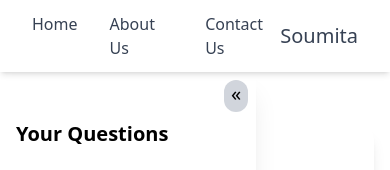
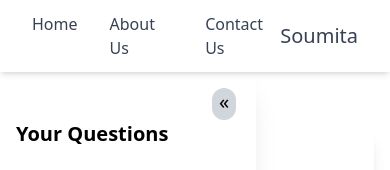
Before and after one commit to Soumita-Nag/QueryService, a Vue app: page / in a window 390 px wide. Both pictures are taken after a click on the button "Ask Queries". Shown: the top 170 px of the page. Built offline with nearby package versions, Linux system fonts and the light colour scheme.

Commit message:
bug fixed: sidebar scroll issues and responsiveness

```diff
--- a/src/components/AskQueries/AskQueryForm.vue
+++ b/src/components/AskQueries/AskQueryForm.vue
@@ -36,7 +36,7 @@ import { defineProps } from 'vue';
 var category="Select Category";
 var question="";
 const props=defineProps({
-    user:Array,
+    user:Object,
 })
 const AddQuery=()=>{
     alert(category+" "+question)
--- a/src/components/AskQueries/SideBar.vue
+++ b/src/components/AskQueries/SideBar.vue
@@ -1,6 +1,6 @@
 <template>
   <div :class="['h-[92vh] bg-white shadow-xl p-4 fixed top-18 transition-all duration-300',isCollapsed ? 'w-10' : 'overflow-scroll w-64']">
-    <button @click="toggleSidebar" class="absolute top-2 right-2 bg-gray-300 hover:bg-gray-400 p-1 pt-0 rounded-full transition cursor-pointer w-6 text-xl" title="Toggle Sidebar">
+    <button @click="toggleSidebar" class="bg-gray-300 transition-all duration-300 hover:bg-gray-400 p-1 pt-0 rounded-full cursor-pointer w-6 text-xl" :class="!isCollapsed?['fixed top-22 left-53']:['fixed top-22 left-2']" title="Toggle Sidebar">
       <span v-if="!isCollapsed">«</span>
       <span v-else>»</span>
     </button>
--- a/src/components/NavBar.vue
+++ b/src/components/NavBar.vue
@@ -19,7 +19,7 @@
 import { defineProps } from 'vue';
     const props=defineProps({
         islogin:Boolean,
-        user:Array,
+        user:Object,
     })
     const emit=defineEmits(['activate']);
     const showHome=()=>{
--- a/src/pages/askQueries.vue
+++ b/src/pages/askQueries.vue
@@ -13,7 +13,7 @@ import AskQueryForm from '@/components/AskQueries/AskQueryForm.vue';
 import SideBar from '@/components/AskQueries/SideBar.vue';
 import { defineProps } from 'vue';
 const props=defineProps({
-    user:Array,
+    user:Object,
 })
 </script>
 <style scoped>
```
